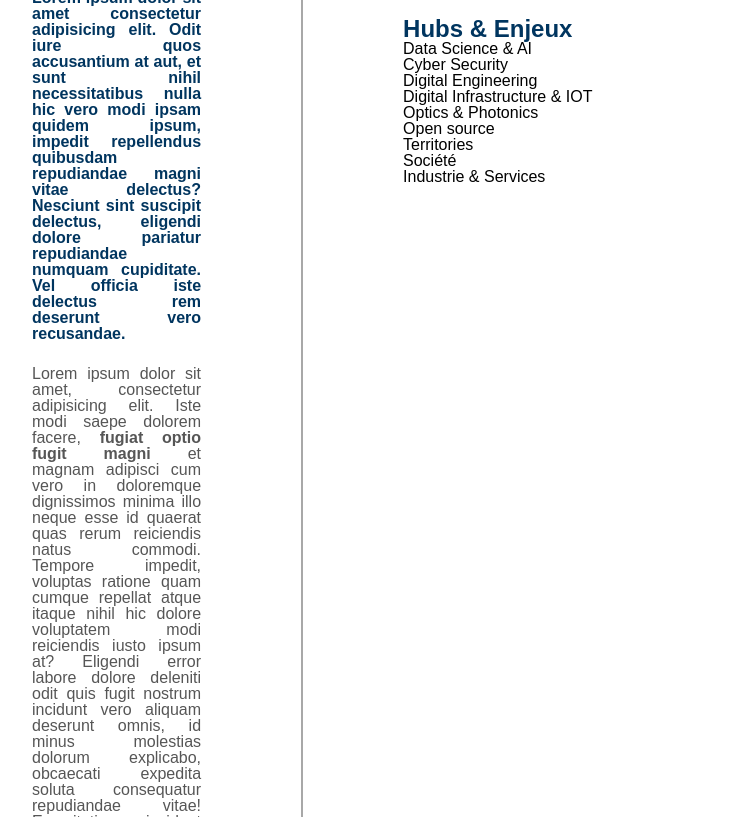
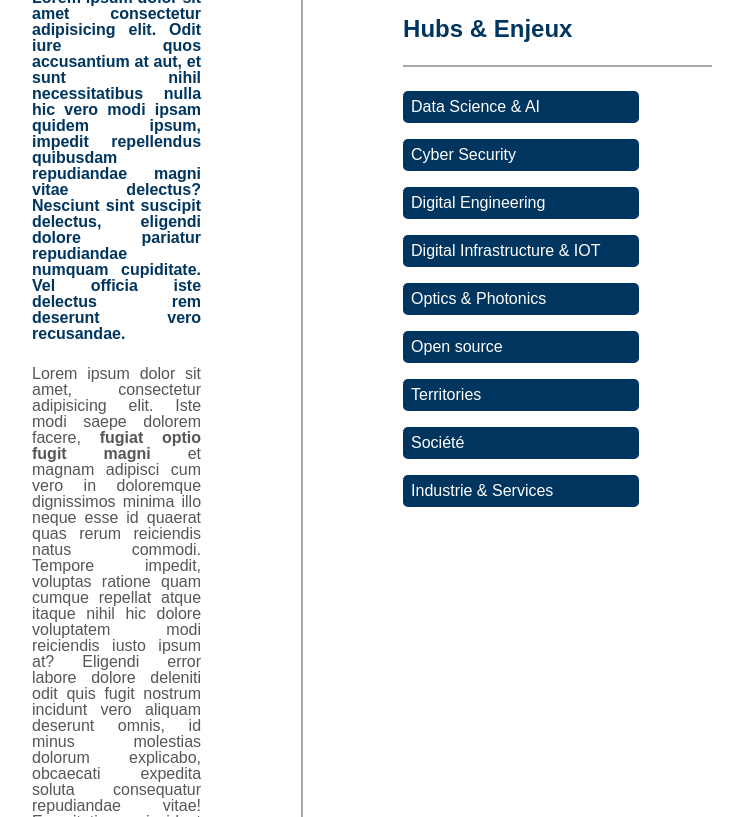
Before and after one commit to ValentinFurcy/TP_CDA, a website: page TP_SCSS/src/index.html in a window 1280 px wide. Shown: the part 1079-1896 px from the top of the page, without its empty margins (268-1011 px from the left). Drawn offline with Linux system fonts and the light colour scheme; a web font is replaced by a local one.

Commit message:
ajout hub et enjeux

```diff
--- a/TP_SCSS/src/assets/scss/main.scss
+++ b/TP_SCSS/src/assets/scss/main.scss
@@ -284,3 +284,22 @@ h2 {
   }
 
 }
+
+.categories{
+  display: grid;
+  grid-template-columns: 1fr;
+  grid-template-rows: 10 * 1fr;
+
+  h2{
+    border-bottom: token.$border;
+    padding-bottom: 1.5rem;
+    margin-bottom: 1.5rem;
+  }
+
+  li{
+    @include category(token.$secondary);
+    margin-bottom: 1rem;
+    width: 220px;
+    text-align: left;
+  }
+}
```
Also changed, not shown: TP_SCSS/src/assets/css/main.css, 1 other file.
